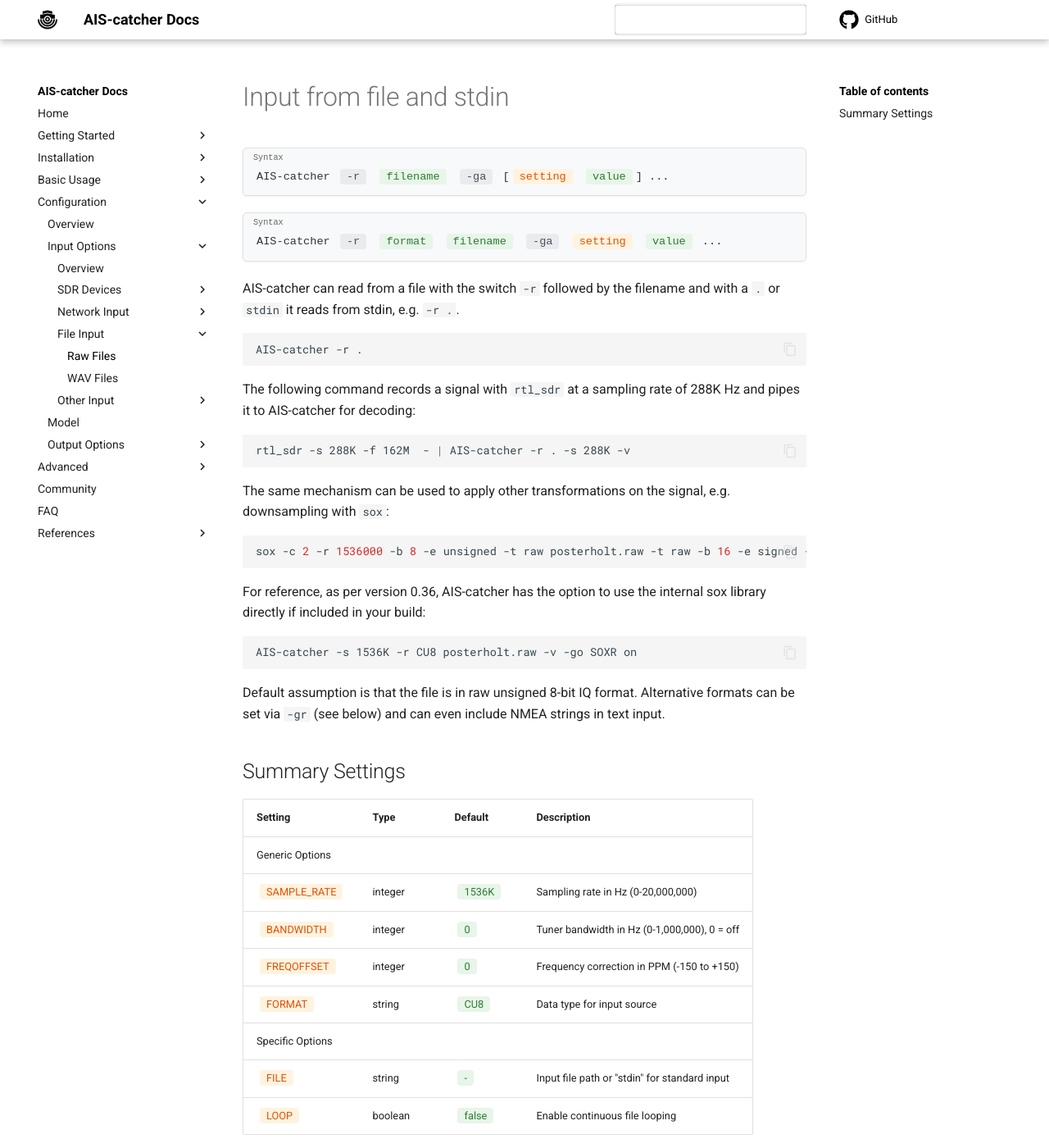
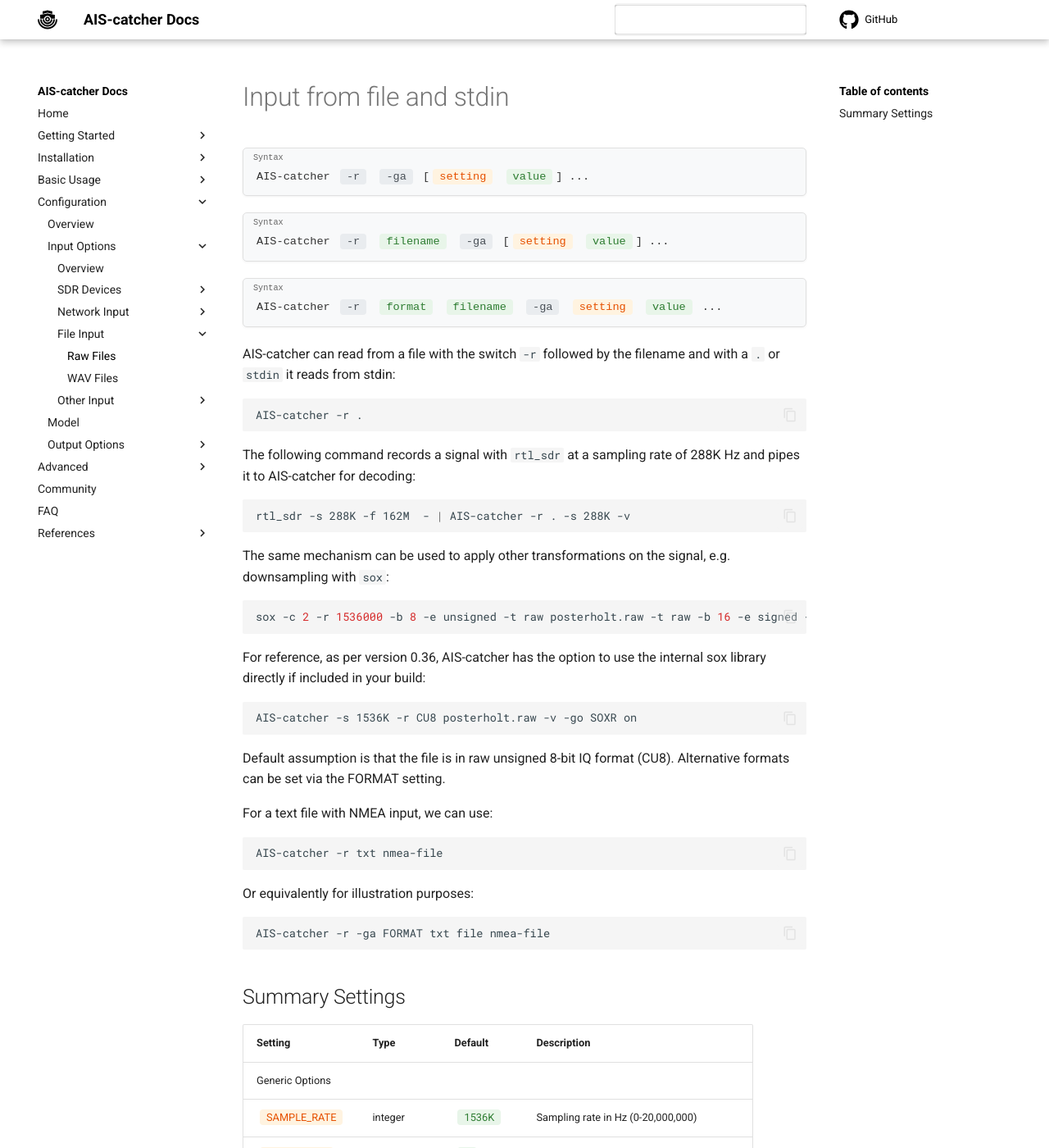
Before and after one commit to jvde-github/AIS-catcher-docs, an MkDocs documentation site: the page built from docs/configuration/input/file.md, in a window 1280 px wide and 1400 px high. Shown: the whole window at 82% size. Built offline with MkDocs 1.6.1 and Material for MkDocs 9.7.7, drawn with Linux system fonts in a browser that asks for light colours; comment, search, counter and statistics services are not loaded.

Commit message:
Update file.md

````diff
--- a/docs/configuration/input/file.md
+++ b/docs/configuration/input/file.md
@@ -1,5 +1,13 @@
 # Input from file and stdin
 <div class="command-container">
+            <div class="command-syntax">
+        <span class="cmd-name">AIS-catcher</span>
+        <span class="cmd-flag">-r</span>
+        <span class="cmd-flag">-ga</span>
+        [<span class="cmd-setting">setting</span> <span class="cmd-value">value</span>]
+        ...
+    </div>
+
       <div class="command-syntax">
         <span class="cmd-name">AIS-catcher</span>
         <span class="cmd-flag">-r</span>
@@ -21,7 +29,7 @@
     </div>
 
 </div>
-AIS-catcher can read from a file with the switch ``-r`` followed by the filename and with a ``.`` or ``stdin`` it reads from stdin, e.g. ``-r .``.
+AIS-catcher can read from a file with the switch ``-r`` followed by the filename and with a ``.`` or ``stdin`` it reads from stdin:
 ```bash
 AIS-catcher -r .
 ```
@@ -38,7 +46,16 @@
 ```bash
 AIS-catcher -s 1536K -r CU8 posterholt.raw -v -go SOXR on
 ```
-Default assumption is that the file is in raw unsigned 8-bit IQ format. Alternative formats can be set via `-gr` (see below) and can even include NMEA strings in text input.
+Default assumption is that the file is in raw unsigned 8-bit IQ format (CU8). Alternative formats can be set via  the FORMAT setting.
+
+For a text file with NMEA input, we can use:
+```bash
+AIS-catcher -r txt nmea-file
+```
+Or equivalently for illustration purposes:
+```bash
+AIS-catcher -r -ga FORMAT txt file nmea-file
+```
 
 ## Summary Settings
 
````
